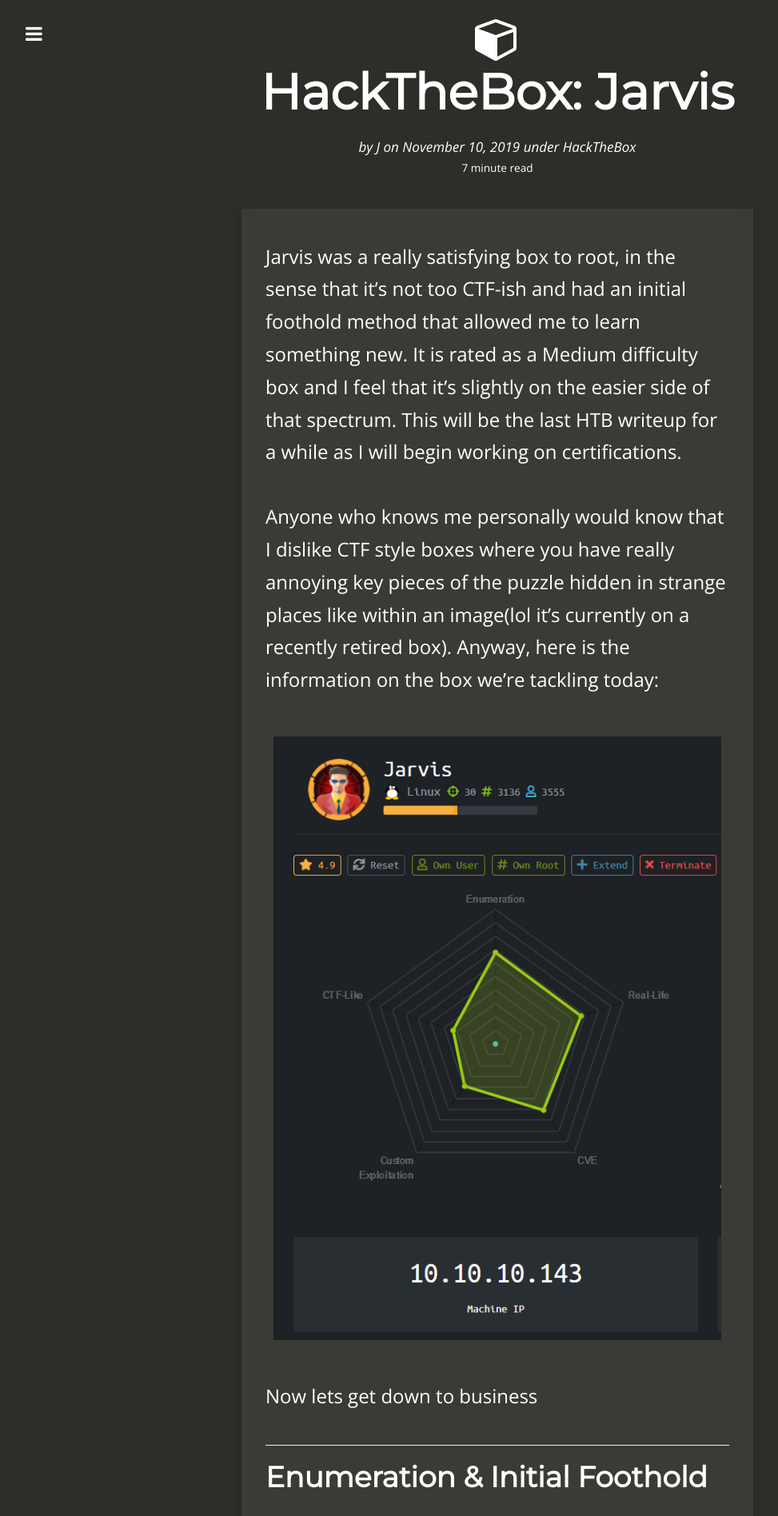
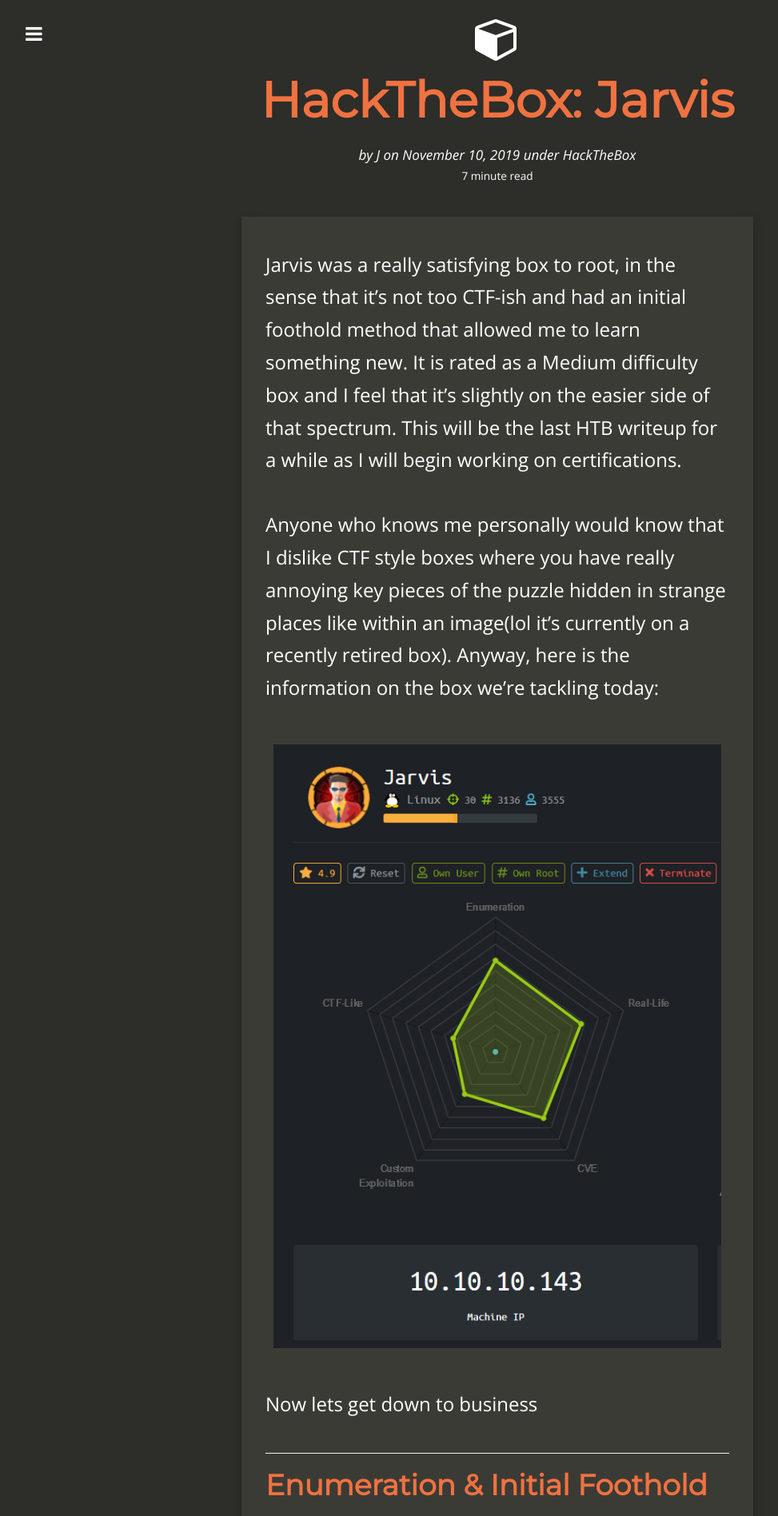
Before and after one commit to Dreamscent/Dreamscent.github.io, a Jekyll site: the page built from _posts/2019-11-10-HTB-Jarvis.md, in a window 1280 px wide. Shown: the top 1896 px of the page at 80% size, without its empty margins (18-991 px from the left). Built offline with Jekyll 4.4.1, drawn with Linux system fonts in a browser that asks for light colours; nearby versions of some CDN libraries.

Commit message:
Update style.scss

```diff
--- a/css/style.scss
+++ b/css/style.scss
@@ -449,7 +449,8 @@
 	h1, h2, h3, h4, h5, h6 {
 		font-family: 'Montserrat', sans-serif;
 		font-weight: bold;
-		margin-top: 5px;
+		color: $orange;
+		margin-top: 15px;
 		margin-bottom: 20px;
 	}
 
```
